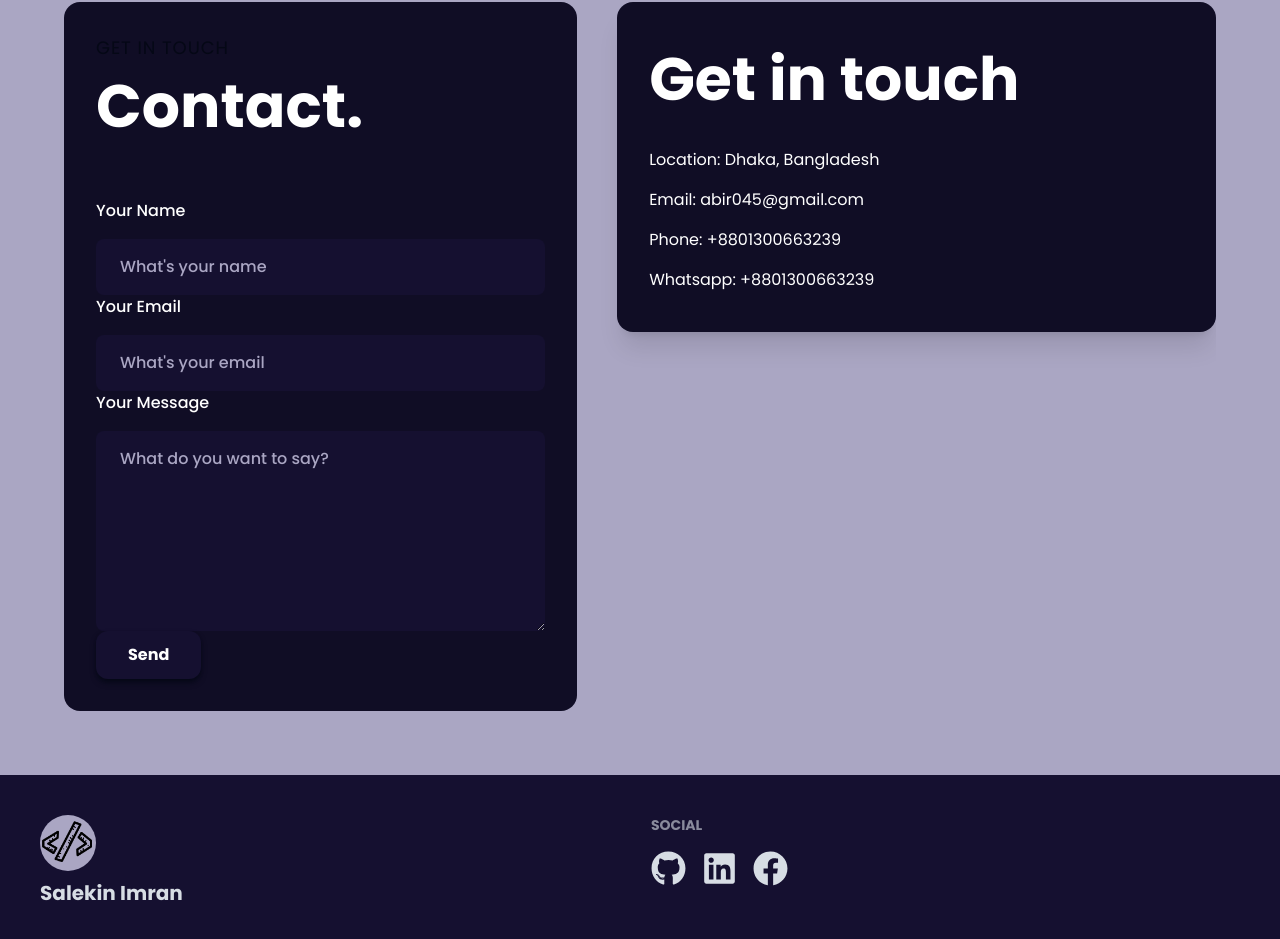
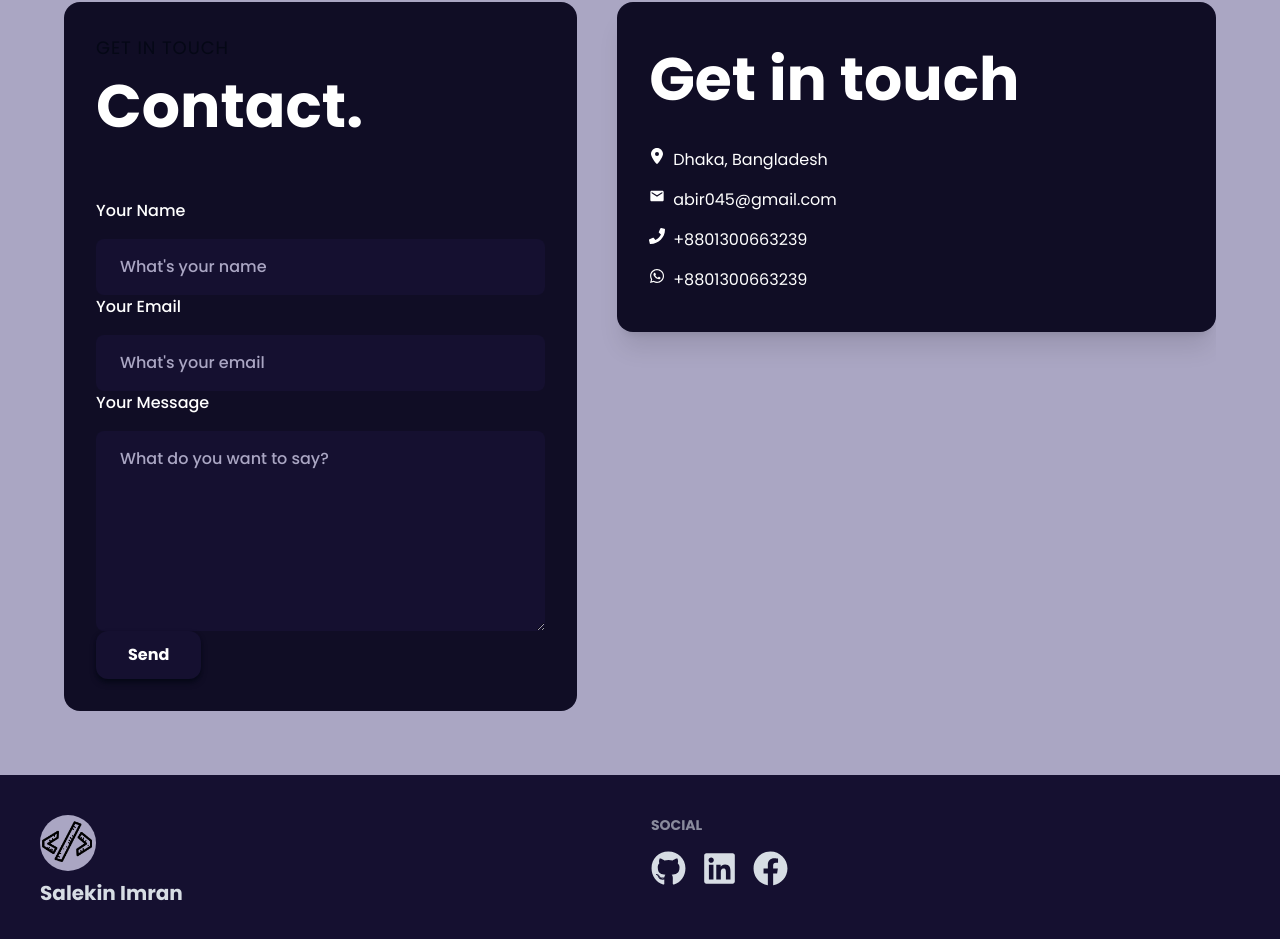
Before and after one commit to abir045/3d-portfolio, a React (Vite) app: page / in a window 1280 px wide. Shown: the part 4443-5382 px from the top of the page. Built offline with nearby package versions, Linux system fonts and the light colour scheme.

Commit message:
updated icons in contact section

```diff
--- a/src/components/Contact.jsx
+++ b/src/components/Contact.jsx
@@ -8,6 +8,9 @@ import { EarthCanvas } from "./canvas";
 import { SectionWrapper } from "../hoc";
 
 import { slideIn } from "../utils/motion";
+import { FaLocationDot } from "react-icons/fa6";
+import { MdEmail } from "react-icons/md";
+import { FaPhone, FaWhatsapp } from "react-icons/fa";
 
 const Contact = () => {
   const formRef = useRef();
@@ -129,10 +132,32 @@ const Contact = () => {
         <div className="card bg-black-100   shadow-xl">
           <div className="card-body">
             <p className={styles.sectionHeadText}>Get in touch</p>
-            <p className="text-white mt-4">Location: Dhaka, Bangladesh</p>
-            <p className="text-white mt-2">Email: abir045@gmail.com</p>
-            <p className="text-white mt-2">Phone: +8801300663239</p>
-            <p className="text-white mt-2">Whatsapp: +8801300663239</p>
+            <p className="text-white mt-4 flex gap-2">
+              <span>
+                <FaLocationDot />
+              </span>{" "}
+              Dhaka, Bangladesh
+            </p>
+            <p className="text-white mt-2 flex gap-2 ">
+              <span>
+                <MdEmail />{" "}
+              </span>{" "}
+              abir045@gmail.com
+            </p>
+            <p className="text-white mt-2 flex gap-2">
+              {" "}
+              <span>
+                <FaPhone />
+              </span>{" "}
+              +8801300663239
+            </p>
+            <p className="text-white mt-2 flex gap-2">
+              {" "}
+              <span>
+                <FaWhatsapp />
+              </span>{" "}
+              +8801300663239
+            </p>
             <div className="card-actions justify-end">
               {/* <button className="btn btn-primary">Buy Now</button> */}
             </div>
```
